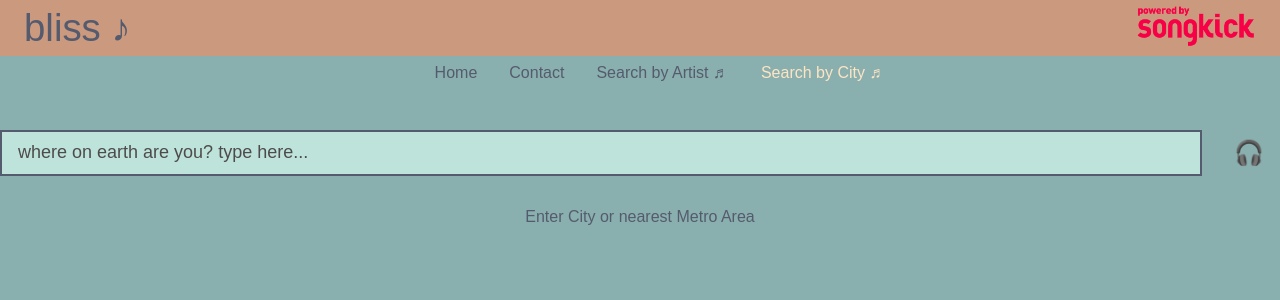
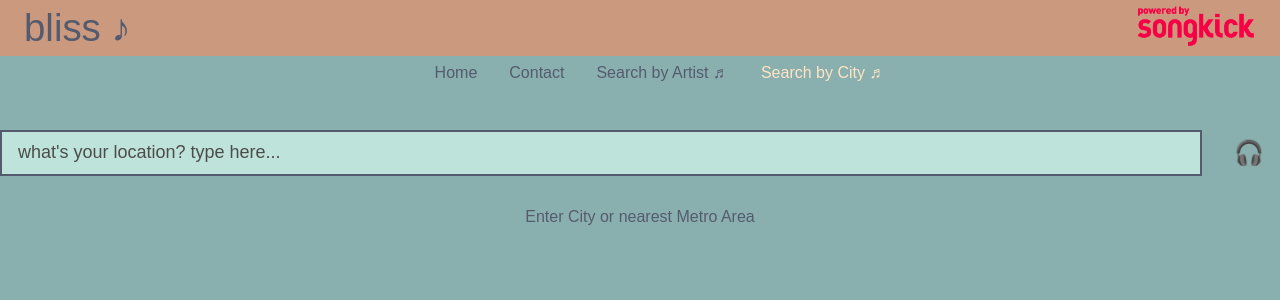
Before and after one commit to ErnestineMoreno/MusicEventsSearchApp, a React (Create React App) app: page /LocationList in a window 1280 px wide. Shown: the top 300 px of the page. Built offline with nearby package versions, Linux system fonts and the light colour scheme; a web font is replaced by a local one.

Commit message:
changed placeholder text

```diff
--- a/src/components/LocationList.js
+++ b/src/components/LocationList.js
@@ -41,7 +41,7 @@ class LocationList extends React.Component {
       <div>
         <form className='search-bar' onSubmit={this.handleInputChange}>
           <input
-            placeholder='where on earth are you? type here...'
+            placeholder="what's your location? type here..."
             type='text'
             name='city'
             id='locations'
```
